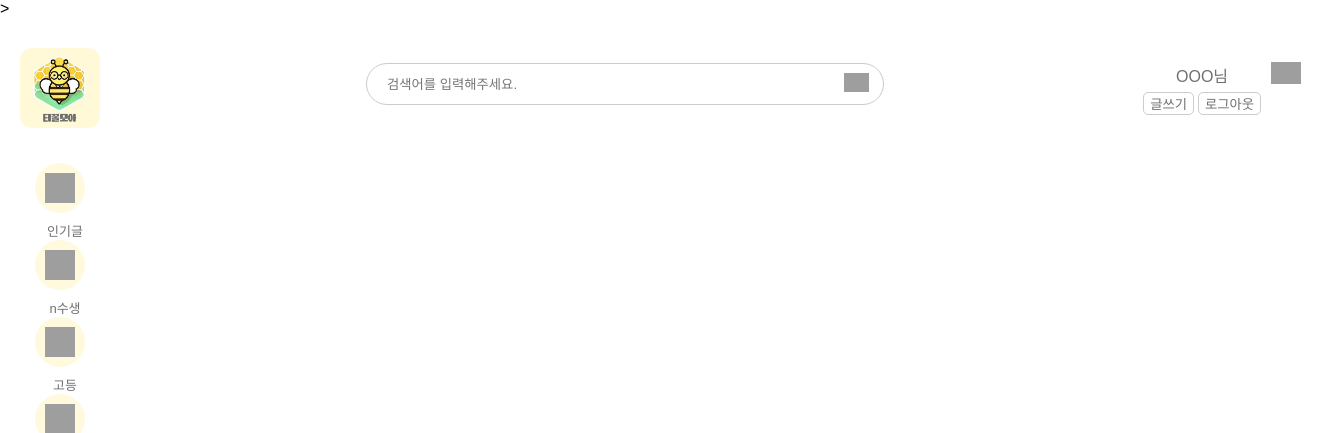
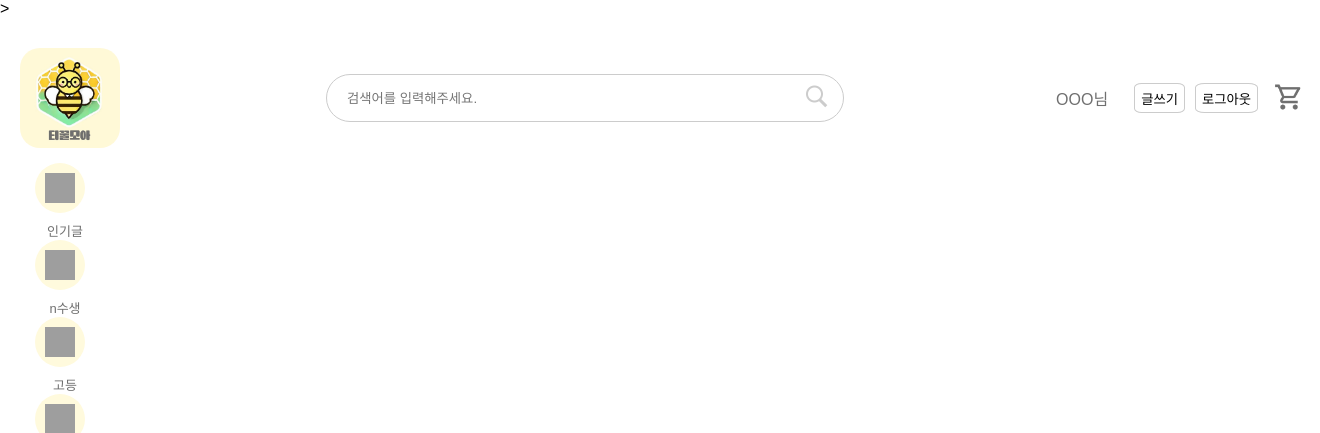
Before and after one commit to hoonee-math/Teachers_2_Market, a Java web app: template src/main/webapp/WEB-INF/views/example/template_jsp.jsp in a window 1320 px wide. Shown: the top 433 px of the page. Run offline with Tomcat 11, a stand-in JSP engine, Linux system fonts and the light colour scheme; the template is opened without the code that fills it, so the values that code supplies are empty; grey boxes are pictures that could not be loaded.

Commit message:
my/수정/헤더 수정

```diff
--- a/src/main/webapp/WEB-INF/views/common/header.jsp
+++ b/src/main/webapp/WEB-INF/views/common/header.jsp
@@ -9,38 +9,26 @@
 
 <header class="header">
 	<div class="header-container">
-		<a href="#" id="homeButton"> <img
-			src="${path }/resources/images/logo.jpeg"
-			alt="home으로">
+		<a href="#" id="home-btn">
+			<img src="${path }/resources/images/logo.jpeg" alt="home으로">
 		</a>
-		<div class="search-bar">
-			<input type="text" placeholder="검색어를 입력해주세요.">
-			<button onclick="search();">
-				<img
-					src="https://img.icons8.com/?size=100&id=7695&format=png&color=cccccc"
-					alt="검색" width="25px" height="100%">
-			</button>
+		<div class="search-container">
+			<div id="search-bar">
+				<input type="text" placeholder="검색어를 입력해주세요.">
+				<button onclick="search();">
+					<img src="${path }/resources/images/search.png"
+						alt="검색" width="25px" height="100%">
+				</button>
+			</div>
 		</div>
 		<div class="personal-container">
-			<table id="personal-info">
-				<tr rowspan="2">
-					<td id="member-name" colspan="2">OOO님</td>
-					<td>
-						<button id="cart">
-							<img width="30px" height="100%"
-								src="https://img.icons8.com/?size=100&id=85080&format=png&color=6f6f6f" />
-						</button>
-					</td>
-				</tr>
-				<tr id="personal-btn">
-					<td>
-						<button id="write-btn">글쓰기</button>
-					</td>
-					<td>
-						<button id="logout-btn">로그아웃</button>
-					</td>
-				</tr>
-			</table>
+			<input type="text" id="personal-name" value="OOO님">
+			<button id="personal-btn-write">글쓰기</button>
+			<button id="personal-btn-logout">로그아웃</button>
+			<button id="personal-btn-cart">
+				<img width="30px" height="30px"
+					src="${path }/resources/images/cart.png" />
+			</button>
 		</div>
 	</div>
 </header>
--- a/src/main/webapp/resources/css/common/header.css
+++ b/src/main/webapp/resources/css/common/header.css
@@ -20,49 +20,64 @@ body {
     /* gap: 120px; */ /* gap 대신에 justi-content : space-between */
     justify-content: space-between;
 }
-#homeButton {
+#home-btn {
     display: flex;
     justify-content: center;
-    width: 80px;
-    height: 80px;
+    width: 100px;
+    height: 100px;
     padding: 10px;
-    border-radius: 15px;
 }
-#homeButton>img {
-	border-radius: 15%;
+#home-btn>img {
+	width: 100px;
+    height: 100px;
+	border-radius: 20%;
 }
-#homeButton:hover {
+#home-btn:hover {
     transform: scale(0.95);
 }
-.search-bar {
+.search-container {
+	display: flex;
+	justify-content: center;
+	width: 900px;
+}
+#search-bar {
     display: flex;
     align-items: center;
-    margin-bottom: 8px;
     width:500px;
     padding : 8px;
     border: 1px solid #cccccc;
     border-radius: 25px;
 }
-.search-bar input {
+#search-bar input {
     border: none;
     margin-left: 10px;
     flex-grow: 1;
 }
-.search-bar button {
+#search-bar button {
     border: none;
     background-color: white;
 }
-#member-name {
+.personal-container {
+	display: flex;
+	justify-content: center;
+	align-items: center;
+	gap: 10px;
+}
+#personal-name {
 	color : #6f6f6f;
+	border: none;
 	text-align : center;
+	width: 80px;
+	height: 50px;
+	font-size: 12pt;
 }
-#cart {
-    border: none;
-    background-color: white;
+#personal-btn-write, #personal-btn-logout {
+	height: 30px;
+	background-color: white;
+	border: 1px solid #cccccc;
+	border-radius: 15%;
 }
-#personal-btn button {
-	color : #6f6f6f;
+#personal-btn-cart {
 	background-color : white;
-	border: 1px solid #cccccc;
-	border-radius: 5px;
+	border: none;
 }
```
